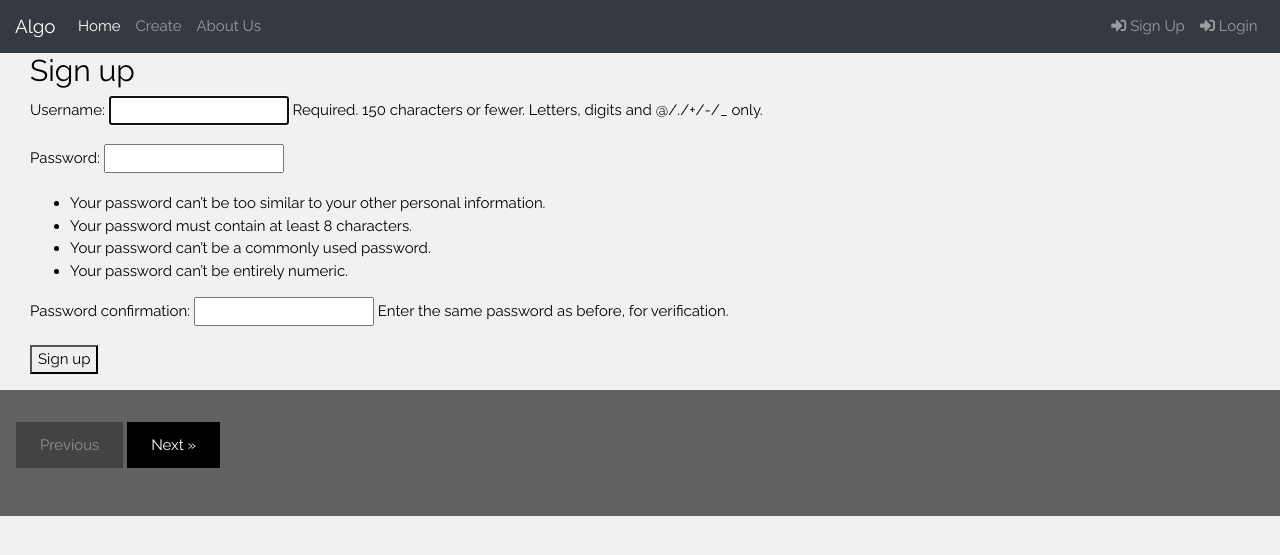
After one commit to blichtleAlt/leetcode, a Django app: page /signup/ in a window 1280 px wide. The commit adds this page. Shown: the top 555 px of the page. Run offline with Django 3.2, Linux system fonts and the light colour scheme; some libraries are stand-ins or nearby versions.

```diff
--- a/blog/apps.py
+++ b/blog/apps.py
@@ -1,5 +1,4 @@
 from django.apps import AppConfig
-
 
 class BlogConfig(AppConfig):
     name = 'blog'
--- a/blog/models.py
+++ b/blog/models.py
@@ -1,7 +1,4 @@
 from django.db import models
-
-# Create your models here.
-
 
 class Post(models.Model):
     title = models.CharField(max_length=64)
--- a/blog/static/css/index.css
+++ b/blog/static/css/index.css
@@ -25,3 +25,19 @@
     background-color: #4CAF50;
     color: white;
   }
+
+  #page-container {
+    position: relative;
+    min-height: 100vh;
+  }
+
+  #content-wrap {
+    padding-bottom: 2.5rem;    /* Footer height */
+  }
+
+  #footer {
+    position: absolute;
+    bottom: 0;
+    width: 100%;
+    height: 2.5rem;            /* Footer height */
+  }
--- /dev/null
+++ b/blog/templates/blog/signup.html
@@ -0,0 +1,10 @@
+{% extends "base_generic.html" %}
+
+{% block content %}
+  <h2>Sign up</h2>
+  <form method="post">
+    {% csrf_token %}
+    {{ form.as_p }}
+    <button type="submit">Sign up</button>
+  </form>
+{% endblock %}
--- a/blog/urls.py
+++ b/blog/urls.py
@@ -6,4 +6,6 @@ from .views import *
 urlpatterns = [
     path('', index, name='index'),
     path('<int:post_id>/', detail, name='detail'),
+    path('signup/', signup, name='signup'),
+    path('create/', create, name='create'),
 ]
--- a/blog/views.py
+++ b/blog/views.py
@@ -1,19 +1,49 @@
 from django.shortcuts import render, get_object_or_404
 from django.http import HttpResponse
 from django.template import loader
-
+from django.contrib.auth import login, authenticate
+from django.contrib.auth.forms import UserCreationForm
+from django.shortcuts import render, redirect
+from django.contrib.auth.decorators import login_required
 
 from .models import Post
 
+@login_required
 def index(request):
     latest_question_list = Post.objects.order_by('-date')[:5]
     template = loader.get_template('blog/index.html')
     context = {
-        'latest_question_list': latest_question_list,
-        'user': 'Brendan'
+        'latest_question_list': latest_question_list
     }
     return HttpResponse(template.render(context, request))
 
+@login_required
 def detail(request, post_id):
     post = get_object_or_404(Post, pk=post_id)
     return HttpResponse("You're looking at post %s." % post.title)
+
+@login_required
+def create(request):
+    template = loader.get_template('blog/create.html')
+    context = {}
+    return HttpResponse(template.render(context, request))
+
+
+def signup(request):
+    # Need a form, this will be a post request handler, on success redirect user logged in to the home page.
+    # On failure, retry with a new form and a error message
+    template = loader.get_template('blog/signup.html')
+
+    if request.method == 'POST':
+        form = UserCreationForm(request.POST)
+        if form.is_valid():
+            form.save()
+            username = form.cleaned_data.get('username')
+            raw_password = form.cleaned_data.get('password1')
+            user = authenticate(username=username, password=raw_password)
+            login(request, user)
+            return redirect('/')
+    else:
+        form = UserCreationForm()
+    context = {'form':form}
+    return HttpResponse(template.render(context, request))
--- a/leetcode/settings.py
+++ b/leetcode/settings.py
@@ -20,7 +20,7 @@ BASE_DIR = os.path.dirname(os.path.dirname(os.path.abspath(__file__)))
 # See https://docs.djangoproject.com/en/2.2/howto/deployment/checklist/
 
 # SECURITY WARNING: keep the secret key used in production secret!
-SECRET_KEY = 'wr85z4l34t*y_d0esvv*1#jh(11l#ly#%(9hg1wx9-*@b^fow3'
+SECRET_KEY = os.environ['SECRET_KEY']
 
 # SECURITY WARNING: don't run with debug turned on in production!
 DEBUG = True
--- a/leetcode/urls.py
+++ b/leetcode/urls.py
@@ -27,7 +27,7 @@ urlpatterns = [
 if settings.DEBUG:
     urlpatterns += static(settings.STATIC_URL, document_root=settings.STATIC_ROOT)
 
-#Add Django site authentication urls (for login, logout, password management)
+# Add Django site authentication urls (for login, logout, password management)
 urlpatterns += [
     path('accounts/', include('django.contrib.auth.urls')),
 ]
--- a/templates/base_generic.html
+++ b/templates/base_generic.html
@@ -14,6 +14,7 @@
     crossorigin="anonymous">
   <link rel="stylesheet" href="https://maxcdn.bootstrapcdn.com/bootstrap/4.1.3/css/bootstrap.min.css">
   <link rel="shortcut icon" type="image/png" href="{% static 'images/favicon.ico' %}" />
+
   <style>
     body,
     h1,
@@ -44,26 +45,34 @@ and is wrapped around the whole page content, except for the footer in this exam
             <a class="nav-link" href="#">Home</a>
           </li>
           <li class="nav-item">
-            <a class="nav-link" href="#">Page 1</a>
+            <a class="nav-link" href="{% url 'create' %}">Create</a>
           </li>
           <li class="nav-item">
-            <a class="nav-link" href="#">Page 2</a>
+            <a class="nav-link" href="#">About Us</a>
           </li>
         </ul>
 
+        <ul class="nav navbar-nav ml-auto">
           {% if user.is_authenticated %}
-        <li class="nav-item">User: {{ user.get_username }}</li>
           <li class="nav-item">
-          <a class="nav-link" href="{% url 'logout'%}">Logout</a>
+            <a class="nav-link" href="">
+              <span class="fas fa-user"></span> {{ user.get_username }}</a>
+          </li>
+          <li class="nav-item">
+            <a class="nav-link" href="{% url 'logout' %}">
+              <span class="fas fa-user"></span> Logout</a>
           </li>
           {% else %}
           <li class="nav-item">
-          <a class="nav-link" href="#">Sign Up</a>
+            <a class="nav-link" href="{% url 'signup' %}">
+              <span class="fas fa-sign-in-alt"></span> Sign Up</a>
           </li>
           <li class="nav-item">
-          <a class="nav-link" href="{% url 'login'%}">Login</a>
+            <a class="nav-link" href="{% url 'login' %}">
+              <span class="fas fa-sign-in-alt"></span> Login</a>
           </li>
           {% endif %}
+        </ul>
 
       </div>
     </nav>
```
Also changed, not shown: blog/templates/blog/create.html (added, +36 -0 lines), blog/templates/blog/index.html (+24 -43 lines), blog/admin.py (line endings or trailing spaces), blog/forms.py (added), blog/migrations/0002_userprofile.py (added), blog/migrations/0003_auto_20200807_0253.py (added), db.sqlite3, profile_images/prof.jpg (added), profile_images/prof_ib6CmZv.jpg (added). Lines whose indentation alone changed are shown as unchanged.
